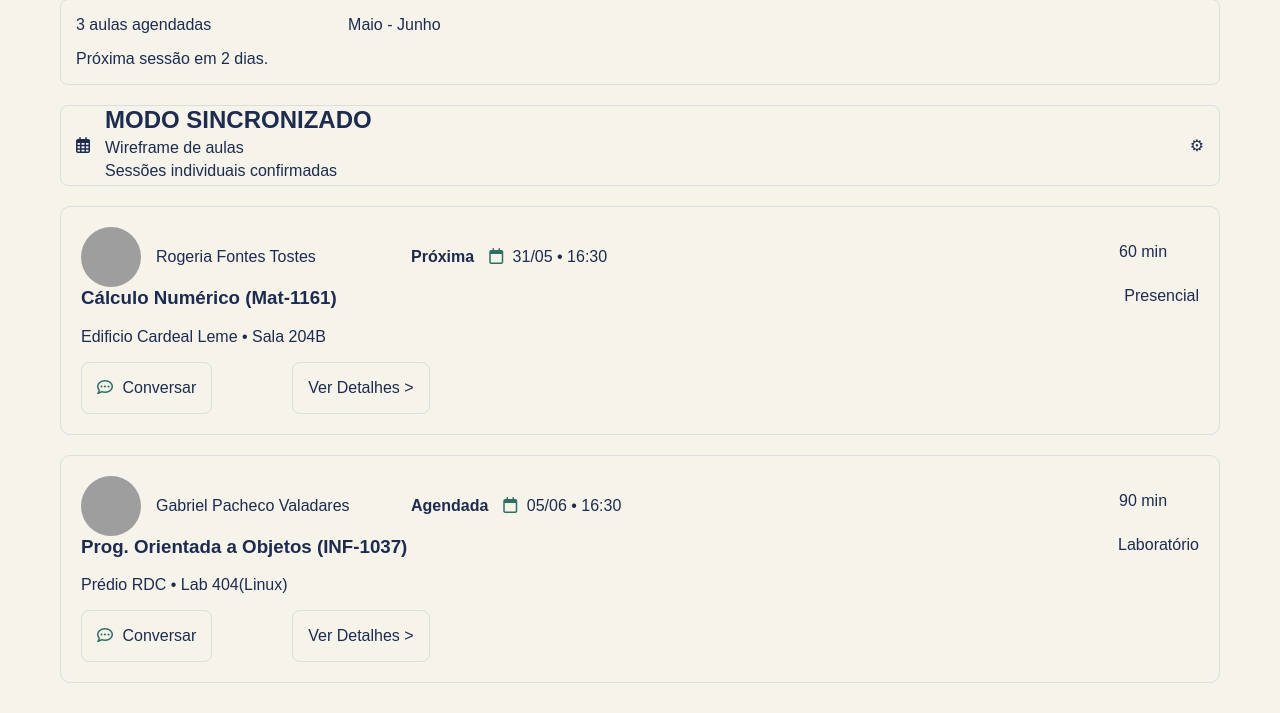
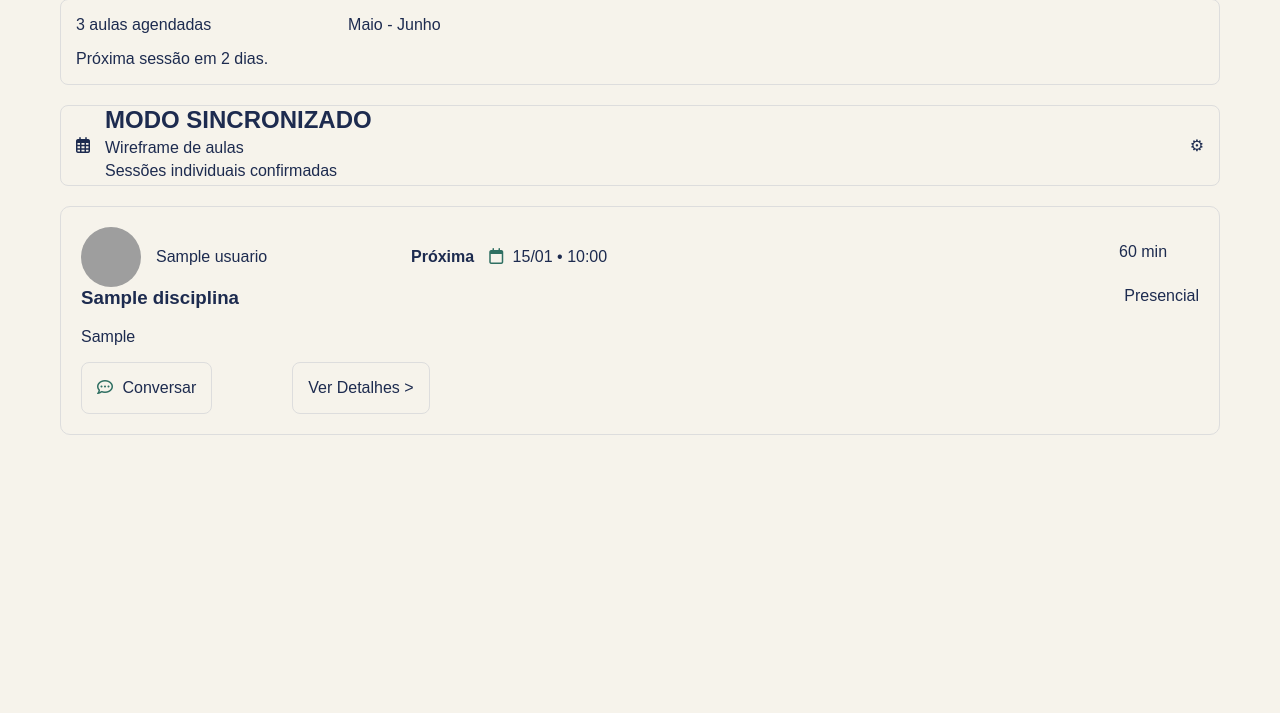
Before and after one commit to miguel-peters/INF1039-3WB-2026.2, a Django app: page /minhas-aulas/ in a window 1280 px wide. Shown: the part 242-955 px from the top of the page. After the commit the page ends 677 px from the top, so only its background shows below. Run offline with Django 5.2, Linux system fonts and the light colour scheme; tables that the repository leaves empty hold one stand-in row (values such as "Sample post"); grey boxes are pictures that could not be loaded.

Commit message:
conectando a pagina minhas aulas com o banco de dados

```diff
--- a/calouroPlus/calouroPlusApp/templates/minhas_aulas.html
+++ b/calouroPlus/calouroPlusApp/templates/minhas_aulas.html
@@ -87,13 +87,19 @@
 
     </div>
 
+    {% for aula in aulas %}
     <div class="card-aula">
         <div class="perfil-duração">
             <div class="perfil">
                 <img src="../Sprint 4/imgs/rogeria.jpg" alt="Rogeria">
-                <p class="nome">Rogeria Fontes Tostes</p>
+                <p class="nome">{{ aula.tutor.nome }}</p>
                 <strong>Próxima</strong>
-                <p><span class="icone"><i class="fa-regular fa-calendar"></i></span> 31/05 • 16:30</p>
+                <p>
+                    <span class="icone">
+                    <i class="fa-regular fa-calendar"></i>
+                    </span>
+                    {{ aula.horario|date:"d/m" }} • {{ aula.horario|date:"H:i" }}
+                </p>
             </div>
 
             <div class="duração">
@@ -103,12 +109,12 @@
 
         <div class="materia-local-tipo">
             <div class="materia-local">
-                <h3>Cálculo Numérico (Mat-1161)</h3>
-                <p>Edificio Cardeal Leme • Sala 204B</p>
+                <h3>{{ aula.disciplina.nome }}</h3>
+                <p>{{ aula.local }}</p>
             </div>
 
             <div class="tipo">
-                <p>Presencial</p>
+                <p>{{ aula.get_modo_display }}</p>
             </div>
         </div>
 
@@ -122,44 +128,9 @@
             </div>
         </div>
     </div>
-
-    <div class="card-aula">
-        <div class="perfil-duração">
-            <div class="perfil">
-                <img src="../Sprint 4/imgs/gabriel.jpg" alt="Gabriel">
-                <p class="nome">Gabriel Pacheco Valadares</p>
-                <strong>Agendada</strong>
-                <p><span class="icone"><i class="fa-regular fa-calendar"></i></span> 05/06 • 16:30</p>
-            </div>
-
-            <div class="duração">
-                <p>90 min</p>
-            </div>
-        </div>
-
-        <div class="materia-local-tipo">
-            <div class="materia-local">
-                <h3>Prog. Orientada a Objetos (INF-1037)</h3>
-                <p>Prédio RDC • Lab 404(Linux)</p>
-            </div>
-
-            <div class="tipo">
-                <p>Laboratório</p>
-            </div>
-        </div>
-
-        <div class="conversar-detalhes">
-            <div class="conversar">
-                <p><span class="icone"><i class="fa-regular fa-comment-dots"></i></span> Conversar</p>
-            </div>
-
-            <div class="detalhes">
-                <p>Ver Detalhes &gt;</p>
-            </div>
-        </div>
-    </div>
-
-
+    {% empty %}
+    <p>Nenhuma aula cadastrada no momento.</p>
+    {% endfor %}
 
 </body>
 </html>
--- a/calouroPlus/calouroPlusApp/views.py
+++ b/calouroPlus/calouroPlusApp/views.py
@@ -1,4 +1,6 @@
 from django.shortcuts import render
+
+from .models import Aula
 
 def login_view(request):
     return render(request, "login.html")
@@ -7,4 +9,10 @@ def feed(request):
     return render(request, "feed.html")
 
 def minhas_aulas(request):
-    return render(request, "minhas_aulas.html")
+    aulas = Aula.objects.all()
+
+    contexto = {
+        "aulas": aulas
+    }
+
+    return render(request, "minhas_aulas.html", contexto)
```
